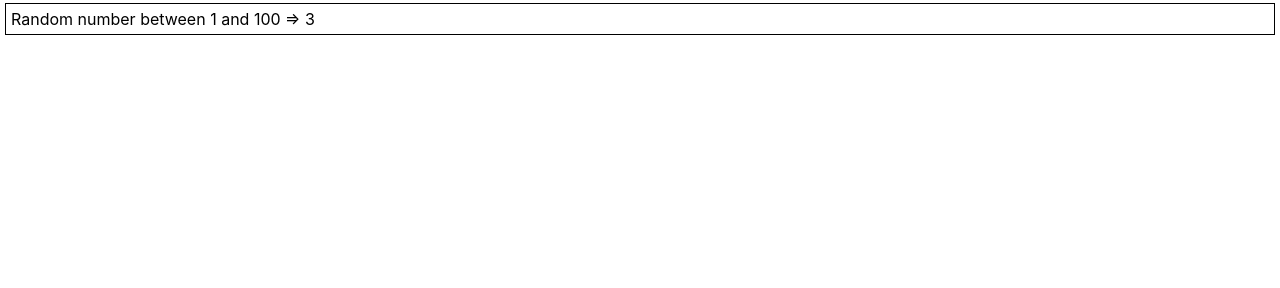
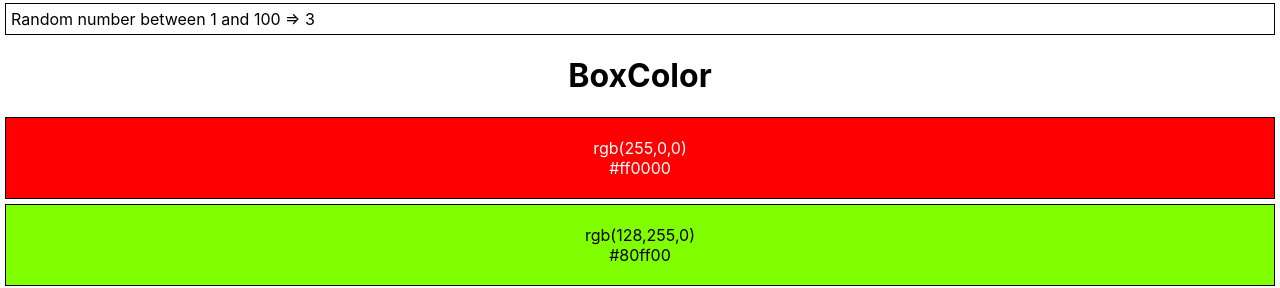
Before and after one commit to DesarrolladoresMasquerades/m3_d02-lab-react_training-xXDorkanXx, a React (Create React App) app: page / in a window 1280 px wide. Shown: the part 603-891 px from the top of the page. Before the commit the page ends 800 px from the top, so only its background shows below. Built offline with nearby package versions, Linux system fonts and the light colour scheme.

Commit message:
iteration 4 done

```diff
--- a/src/App.css
+++ b/src/App.css
@@ -24,6 +24,15 @@
   flex-direction: column;
   justify-content: center;
   align-items: flex-start;
+}
+
+.boxColor{
+  border: 1.3px solid black;
+  display: flex;
+  flex-direction: column;
+  align-items: center;
+  padding: 20px 10px;
+  margin: 5px;
 }
 
 @media (prefers-reduced-motion: no-preference) {
--- a/src/App.js
+++ b/src/App.js
@@ -3,6 +3,7 @@ import './App.css';
 import IdCard from './components/IdCard';
 import Greetings from './components/Greetings';
 import Random from './components/Random';
+import BoxColor from './components/BoxColor';
 
 function App() {
   return (
@@ -33,6 +34,10 @@ function App() {
       <h1>Random</h1>
       <Random min={1} max={6}/>
       <Random min={1} max={100}/>
+
+      <h1>BoxColor</h1>
+      <BoxColor r={255} g={0} b={0} />
+      <BoxColor r={128} g={255} b={0} />
     </div>
   );
 }
--- /dev/null
+++ b/src/components/BoxColor.jsx
@@ -0,0 +1,25 @@
+export default function BoxColor(props){
+
+    const r = props.r;
+    const g = props.g;
+    const b = props.b;
+
+    function getContrastColor(r, g, b) {
+        const brightness = r * 0.299 + g * 0.587 + b * 0.114;
+
+        return brightness > 186 ? "#000000" : "#FFFFFF";
+    }
+
+    function rgbToHex(r, g, b) {
+        return "#" + ((1 << 24) + (r << 16) + (g << 8) + b).toString(16).slice(1);
+    }
+
+    const hexColor = rgbToHex(r, g, b)
+
+    return(
+        <div className="boxColor" style={{backgroundColor: hexColor, color: getContrastColor(r, g, b)}}>
+            <span>rgb{"("}{r},{g},{b}{")"}</span>
+            <span>{hexColor}</span>
+        </div>
+    )
+}
```
